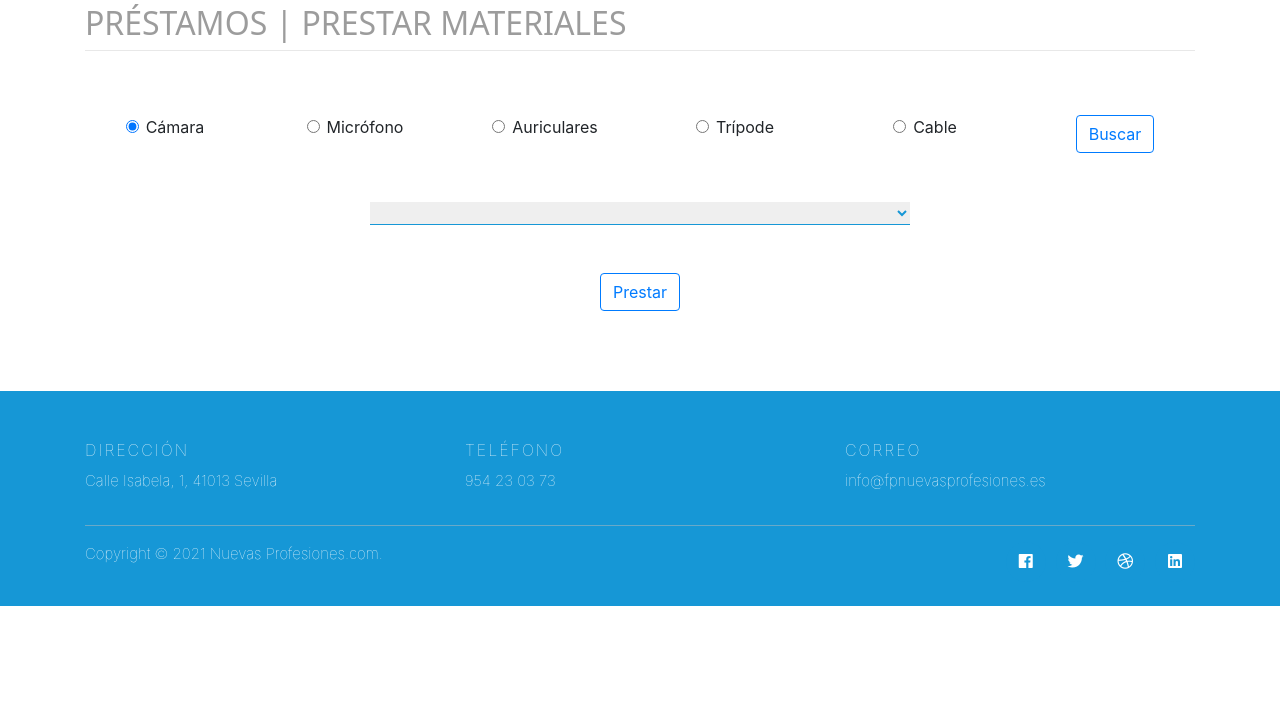
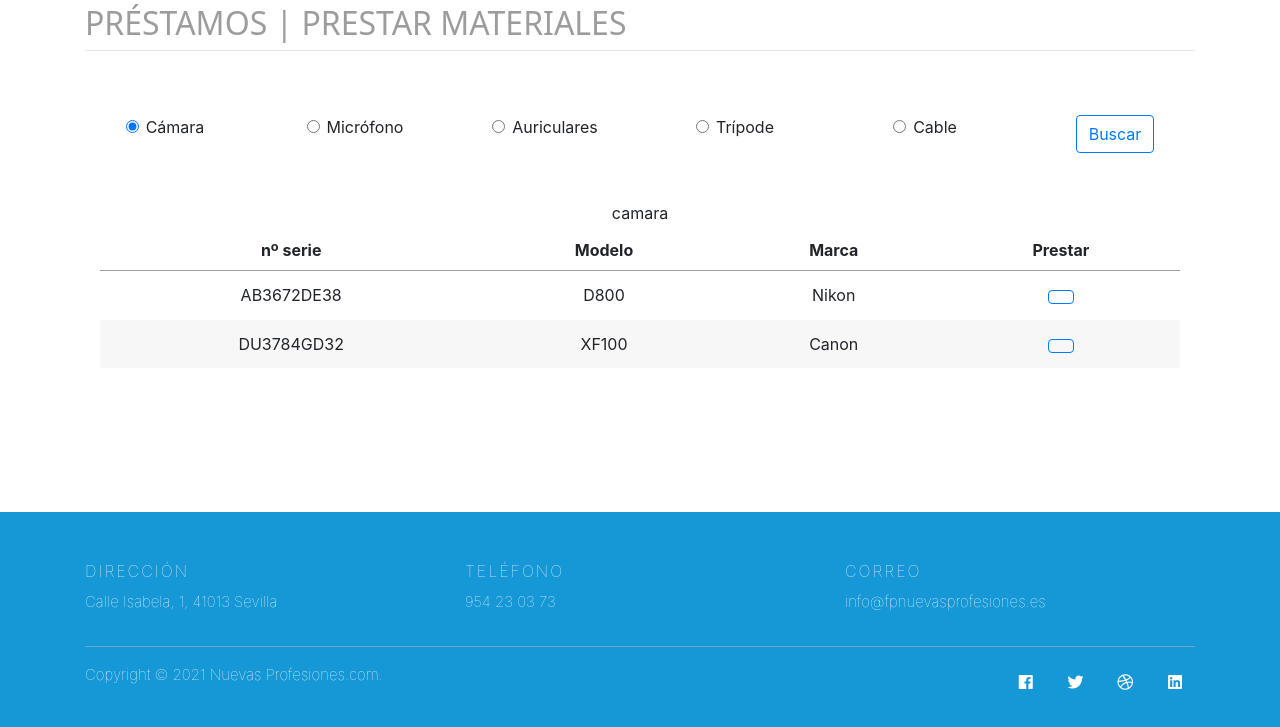
Before and after one commit to pabloplr/gestorMaterialesNP, a PHP site: page /pages/prestamos/entrega.php?varId=camara in a window 1280 px wide. Shown: the part 172-899 px from the top of the page. Before the commit the page ends 778 px from the top, so only its background shows below. Run offline with PHP 8.4, Linux system fonts and the light colour scheme; data comes from the database, SQL or seed files in the repository; lists and menus that the app fills with data are empty; some libraries are stand-ins or nearby versions; some web fonts are replaced.

Commit message:
instanciamos lista de materiales para prestar

```diff
--- a/pages/gestion/actualizar/material-actualizado.php
+++ b/pages/gestion/actualizar/material-actualizado.php
@@ -21,7 +21,7 @@ include '../../../datosBBDD.php';
 
     if (mysqli_query($conexion, $update)) {
         echo "<script>alert('El material ha sido actualizado.')</script>";
-        header('Location: actualizar-materiales.php?varId2=' .  $_POST['nserie']);
+        header('Location: ./../../consultas/materiales.php');
     } else {
         echo "<div class='alert alert-danger' role='alert' style='width: 70%;margin: auto;margin-top: 2rem;text-align: center;'>El material no se actualizó por un error inesperado.</div>";
     }
--- a/pages/prestamos/entrega.php
+++ b/pages/prestamos/entrega.php
@@ -1,5 +1,6 @@
 <!doctype html>
 <html lang="en">
+
 <head>
     <meta charset="utf-8">
     <meta name="viewport" content="width=device-width, initial-scale=1, shrink-to-fit=no">
@@ -12,12 +13,11 @@
 </head>
 
 <body>
-        <?php session_start();?>
+    <?php session_start(); ?>
     <nav class="navbar navbar-expand-sm navbar-dark">
         <div class="container">
             <a class="navbar-brand" href="../principal.php"><img src="../../img/np.png"></a>
-                <button class="navbar-toggler" type="button" data-toggle="collapse" data-target="#navbarSupportedContent"
-                        aria-controls="navbarSupportedContent" aria-expanded="false" aria-label="Toggle navigation">
+            <button class="navbar-toggler" type="button" data-toggle="collapse" data-target="#navbarSupportedContent" aria-controls="navbarSupportedContent" aria-expanded="false" aria-label="Toggle navigation">
                 <span class="navbar-toggler-icon"></span>
             </button>
 
@@ -62,35 +62,71 @@
             <div class="row">
                 <div class="col-xl-2 col-lg-2 col-md-2 col-dm-2 col-12 text-center">
                     <div class="form-check">
-                            <input class="form-check-input" type="radio" name="tipoObjeto" value="camara" id="flexRadioDefault1" checked>
+                        <?php
+                        $GLOBALS['tipo_material'] = 'camara';
+                        if(isset($_GET['varId']) && $_GET['varId'] == 'camara'){
+                            echo '<input class="form-check-input" type="radio" name="tipoObjeto" value="camara" id="flexRadioDefault1" checked>';
+                        } else {
+                            echo '<input class="form-check-input" type="radio" name="tipoObjeto" value="camara" id="flexRadioDefault1">';
+                        }
+                        ?>
+                        <!-- <input class="form-check-input" type="radio" name="tipoObjeto" value="camara" id="flexRadioDefault1"> -->
                         <label class="form-check-label" for="flexRadioDefault1">Cámara</label>
                     </div>
                 </div>
 
                 <div class="col-xl-2 col-lg-2 col-md-2 col-dm-2 col-12 text-center">
                     <div class="form-check">
-                            <input class="form-check-input" type="radio" name="tipoObjeto" value="microfono" id="flexRadioDefault2">
+                        <?php
+                        if(isset($_GET['varId']) && $_GET['varId'] == 'microfono'){
+                            echo '<input class="form-check-input" type="radio" name="tipoObjeto" value="microfono" id="flexRadioDefault2" checked>';
+                        } else {
+                            echo '<input class="form-check-input" type="radio" name="tipoObjeto" value="microfono" id="flexRadioDefault2">';
+                        }
+                        ?>
+                        <!-- <input class="form-check-input" type="radio" name="tipoObjeto" value="microfono" id="flexRadioDefault2"> -->
                         <label class="form-check-label" for="flexRadioDefault2">Micrófono</label>
                     </div>
                 </div>
 
                 <div class="col-xl-2 col-lg-2 col-md-2 col-dm-2 col-12 text-center">
                     <div class="form-check">
-                            <input class="form-check-input" type="radio" name="tipoObjeto" value="auricular" id="flexRadioDefault2">
+                        <?php
+                        if(isset($_GET['varId']) && $_GET['varId'] == 'auricular'){
+                            echo '<input class="form-check-input" type="radio" name="tipoObjeto" value="auricular" id="flexRadioDefault2" checked>';
+                        } else {
+                            echo '<input class="form-check-input" type="radio" name="tipoObjeto" value="auricular" id="flexRadioDefault2">';
+                        }
+                        ?>
+                        <!-- <input class="form-check-input" type="radio" name="tipoObjeto" value="auricular" id="flexRadioDefault2"> -->
                         <label class="form-check-label" for="flexRadioDefault2">Auriculares</label>
                     </div>
                 </div>
 
                 <div class="col-xl-2 col-lg-2 col-md-2 col-dm-2 col-12 text-center">
                     <div class="form-check">
-                            <input class="form-check-input" type="radio" name="tipoObjeto" value="tripode" id="flexRadioDefault2">
+                        <?php
+                        if(isset($_GET['varId']) && $_GET['varId'] == 'tripode'){
+                            echo '<input class="form-check-input" type="radio" name="tipoObjeto" value="tripode" id="flexRadioDefault2" checked>';
+                        } else {
+                            echo '<input class="form-check-input" type="radio" name="tipoObjeto" value="tripode" id="flexRadioDefault2">';
+                        }
+                        ?>
+                        <!-- <input class="form-check-input" type="radio" name="tipoObjeto" value="tripode" id="flexRadioDefault2"> -->
                         <label class="form-check-label" for="flexRadioDefault2">Trípode</label>
                     </div>
                 </div>
 
                 <div class="col-xl-2 col-lg-2 col-md-2 col-dm-2 col-12 text-center">
                     <div class="form-check">
-                            <input class="form-check-input" type="radio" name="tipoObjeto" value="cable" id="flexRadioDefault2">
+                        <?php
+                        if(isset($_GET['varId']) && $_GET['varId'] == 'cable'){
+                            echo '<input class="form-check-input" type="radio" name="tipoObjeto" value="cable" id="flexRadioDefault2" checked>';
+                        } else {
+                            echo '<input class="form-check-input" type="radio" name="tipoObjeto" value="cable" id="flexRadioDefault2">';
+                        }
+                        ?>
+                        <!-- <input class="form-check-input" type="radio" name="tipoObjeto" value="cable" id="flexRadioDefault2"> -->
                         <label class="form-check-label" for="flexRadioDefault2">Cable</label>
                     </div>
                 </div>
@@ -104,76 +140,56 @@
             <div class="container">
                 <div class="row">
                     <div class="col-xl-12 col-lg-12 col-md-12 col-dm-12 col-12 my-5 text-center">
-                        <select class="form-select form-select-sm w-50 caract" aria-label="form-select-sm example" name="material">
+                        <!-- <select class="form-select form-select-sm w-50 caract" aria-label="form-select-sm example" name="material"> -->
+                        <table class="table">
+                            <thead>
+                                <tr>
+                                    <th scope="col">nº serie</th>
+                                    <th scope="col">Modelo</th>
+                                    <th scope="col">Marca</th>
+                                    <th scope="col">Prestar</th>
+                                </tr>
+                            </thead>
+                            <tbody>
+
                                 <?php
                                 include '../../datosBBDD.php';
+                                if(isset($_GET['varId'])){
+                                    $material = $_GET['varId'];
+                                }else{
+                                    if(isset($_POST["tipoObjeto"])){
+                                        $material = $_POST["tipoObjeto"];
+                                    }
+                                }
+
                                 error_reporting(0);
                                 $conexionBD = mysqli_connect($servername, $username, $password, $database);
 
-
-                                if (isset($_POST["botonBuscar"])){
-                                    $material = $_POST["tipoObjeto"];
+                                echo $material;
                                 $SQL = "SELECT num_serie, marca, modelo FROM materiales WHERE estado = 'stock' AND nombre_materiales = '$material'";
                                 $consulta = mysqli_query($conexionBD, $SQL);
 
-                                    while ($columna = mysqli_fetch_array($consulta, MYSQLI_ASSOC)){
+                                while ($columna = mysqli_fetch_array($consulta, MYSQLI_ASSOC)) {
                                     $numSerie = $columna["num_serie"];
                                     $modelo = $columna["modelo"];
                                     $marca = $columna["marca"];
 
-                                        $value = $numSerie . "-" . date("Y/m/d") . "-" . date("Y/m/d",strtotime(date("Y/m/d")."+ 15 day"));
+                                    $value = $numSerie . "-" . date("Y/m/d") . "-" . date("Y/m/d", strtotime(date("Y/m/d") . "+ 15 day"));
 
-                                        echo "<option value='$value'> $numSerie - $marca, $modelo</option>";
-                                    }
+                                    // echo "<option value='$value'> $numSerie - $marca, $modelo</option>";
+                                    echo "<tr>
+                                                    <td>$numSerie</td>
+                                                    <td>$modelo</td>
+                                                    <td>$marca</td>
+                                                    <td><a class='btn btn-outline-primary m-auto' href='prestarMaterial.php?varId=" . $numSerie . "'></a></td>
+                                                </tr>";
                                 }
                                 ?>
-                        </select>
+                                <!-- </select> -->
+                            </tbody>
+                        </table>
                     </div>
-
-                    <button type="submit" class="btn btn-outline-primary m-auto" name="botonPrestar">Prestar</button>
                 </div>
-
-                <?php
-                    if (isset($_POST["botonPrestar"])) {
-                        $prestamoMaterial = $_POST["material"];
-                        $array = explode("-", $prestamoMaterial);
-
-                        $num_serie = $array[0];
-
-                        $fecha_prestamo = strtotime($array[1]);
-                        $fecha_prestamo_formato = date('Y-m-d', $fecha_prestamo);
-
-                        $fecha_maxima = strtotime($array[2]);
-                        $fecha_maxima_formato = date('Y-m-d', $fecha_maxima);
-
-                        session_start();
-                        $dni = $_SESSION["dni"];
-
-                        if ($resultadod = mysqli_query($conexionBD, "SELECT dni FROM prestamos WHERE dni = '$dni'")) {
-                            if (mysqli_num_rows($resultadod) < 3){
-                                $prestar = "INSERT INTO prestamos (dni, num_serie, fecha_prestamo, fecha_devolucion, fecha_maxima) VALUES ('$dni', '$num_serie', '$fecha_prestamo_formato', NULL, '$fecha_maxima_formato')";
-
-                                if (mysqli_query($conexionBD, $prestar)) {
-                                    $actualizar = "UPDATE materiales SET estado = 'prestamo' WHERE num_serie = '$num_serie'";
-                                    if (mysqli_query($conexionBD, $actualizar)) {
-                                        $SQL1 = "SELECT num_objetos FROM usuarios WHERE dni = '$dni'";
-                                        $consulta = mysqli_query($conexionBD, $SQL1);
-                                        $columna = mysqli_fetch_array($consulta, MYSQLI_ASSOC);
-                                        $resultado = $columna["num_objetos"] + 1;
-
-                                        $actualizar2 = "UPDATE usuarios SET num_objetos = '" . $resultado . "' WHERE dni = '$dni'";
-                                        mysqli_query($conexionBD, $actualizar2);
-                                        echo "<div class='alert alert-success' role='alert' style='width: 50%;margin: auto;margin-top: 2rem;text-align: center;'>Se le ha asignado al usuario con DNI '$dni' el material con número de serie '$num_serie'.<br><br> Su fecha máxima de entrega es: " . $fecha_maxima_formato . ".</div>";
-                                    }
-                                } else {
-                                    echo "<div class='alert alert-danger' role='alert' style='width: 50%;margin: auto;margin-top: 2rem;text-align: center;'>El material seleccionado no se encuentra en stock.</div>";
-                                }
-                            } else {
-                                echo "<div class='alert alert-danger' role='alert' style='width: 50%;margin: auto;margin-top: 2rem;text-align: center;'>El usuario no puede optar a más prestamos hasta que no haga alguna devolución.</div>";
-                            }
-                        }
-                    }
-                ?>
             </div>
         </div>
     </form>
@@ -220,14 +236,9 @@
         </div>
     </footer>
 
-        <script src="https://code.jquery.com/jquery-3.3.1.slim.min.js"
-            integrity="sha384-q8i/X+965DzO0rT7abK41JStQIAqVgRVzpbzo5smXKp4YfRvH+8abtTE1Pi6jizo"
-            crossorigin="anonymous"></script>
-        <script src="https://cdnjs.cloudflare.com/ajax/libs/popper.js/1.14.7/umd/popper.min.js"
-            integrity="sha384-UO2eT0CpHqdSJQ6hJty5KVphtPhzWj9WO1clHTMGa3JDZwrnQq4sF86dIHNDz0W1"
-            crossorigin="anonymous"></script>
-        <script src="https://stackpath.bootstrapcdn.com/bootstrap/4.3.1/js/bootstrap.min.js"
-            integrity="sha384-JjSmVgyd0p3pXB1rRibZUAYoIIy6OrQ6VrjIEaFf/nJGzIxFDsf4x0xIM+B07jRM"
-            crossorigin="anonymous"></script>
+    <script src="https://code.jquery.com/jquery-3.3.1.slim.min.js" integrity="sha384-q8i/X+965DzO0rT7abK41JStQIAqVgRVzpbzo5smXKp4YfRvH+8abtTE1Pi6jizo" crossorigin="anonymous"></script>
+    <script src="https://cdnjs.cloudflare.com/ajax/libs/popper.js/1.14.7/umd/popper.min.js" integrity="sha384-UO2eT0CpHqdSJQ6hJty5KVphtPhzWj9WO1clHTMGa3JDZwrnQq4sF86dIHNDz0W1" crossorigin="anonymous"></script>
+    <script src="https://stackpath.bootstrapcdn.com/bootstrap/4.3.1/js/bootstrap.min.js" integrity="sha384-JjSmVgyd0p3pXB1rRibZUAYoIIy6OrQ6VrjIEaFf/nJGzIxFDsf4x0xIM+B07jRM" crossorigin="anonymous"></script>
 </body>
+
 </html>
```
Also changed, not shown: pages/prestamos/prestarMaterial.php (added, +16 -0 lines). Lines whose indentation alone changed are shown as unchanged.
